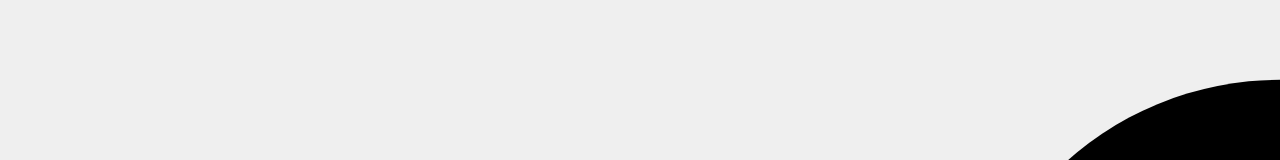
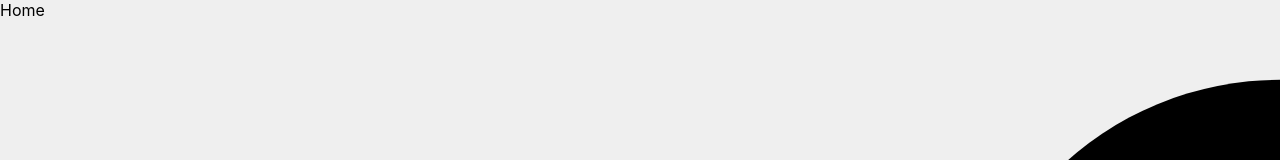
Before and after one commit to Thabares/React-Notes, a React (Create React App) app: page /home in a window 1280 px wide. Before the commit this address had no page. Shown: the top 160 px of the page. Built offline with nearby package versions, Linux system fonts and the light colour scheme.

Commit message:
updated routing to home page after logging in

```diff
--- a/src/App.js
+++ b/src/App.js
@@ -1,5 +1,6 @@
 import { Routes, Route } from "react-router-dom";
 import styled, { css } from 'styled-components';
+import Home from "./pages/Home";
 import Login from "./pages/Login";
 
 const BaseContainer = styled.div`
@@ -33,6 +34,7 @@
       <CircleShape />
       <Routes>
         <Route path="/" element={<Login />} />
+        <Route path="/home" element={<Home />} />
       </Routes>
     </BaseContainer>
   );
--- /dev/null
+++ b/src/pages/Home.js
@@ -0,0 +1,7 @@
+const Home = () => {
+    return (
+        <div>Home</div>
+    )
+}
+
+export default Home
--- a/src/pages/Login.js
+++ b/src/pages/Login.js
@@ -2,6 +2,8 @@
 import PersonAddAltIcon from '@mui/icons-material/PersonAddAlt';
 import LoginIcon from '@mui/icons-material/Login';
 import { useState } from 'react';
+import { useNavigate } from 'react-router-dom';
+
 
 const LoginContainer = styled.div`
 display: flex;
@@ -159,10 +161,15 @@
 
 const Login = () => {
     const [formFields, setFormFields] = useState({ cardView: "login", email: "", password: "" })
+    const navigate = useNavigate()
+
 
     const handleSubmit = (event) => {
         event.preventDefault()
         console.log(formFields)
+        navigate('/home')
+
+
     }
 
     return (
```
